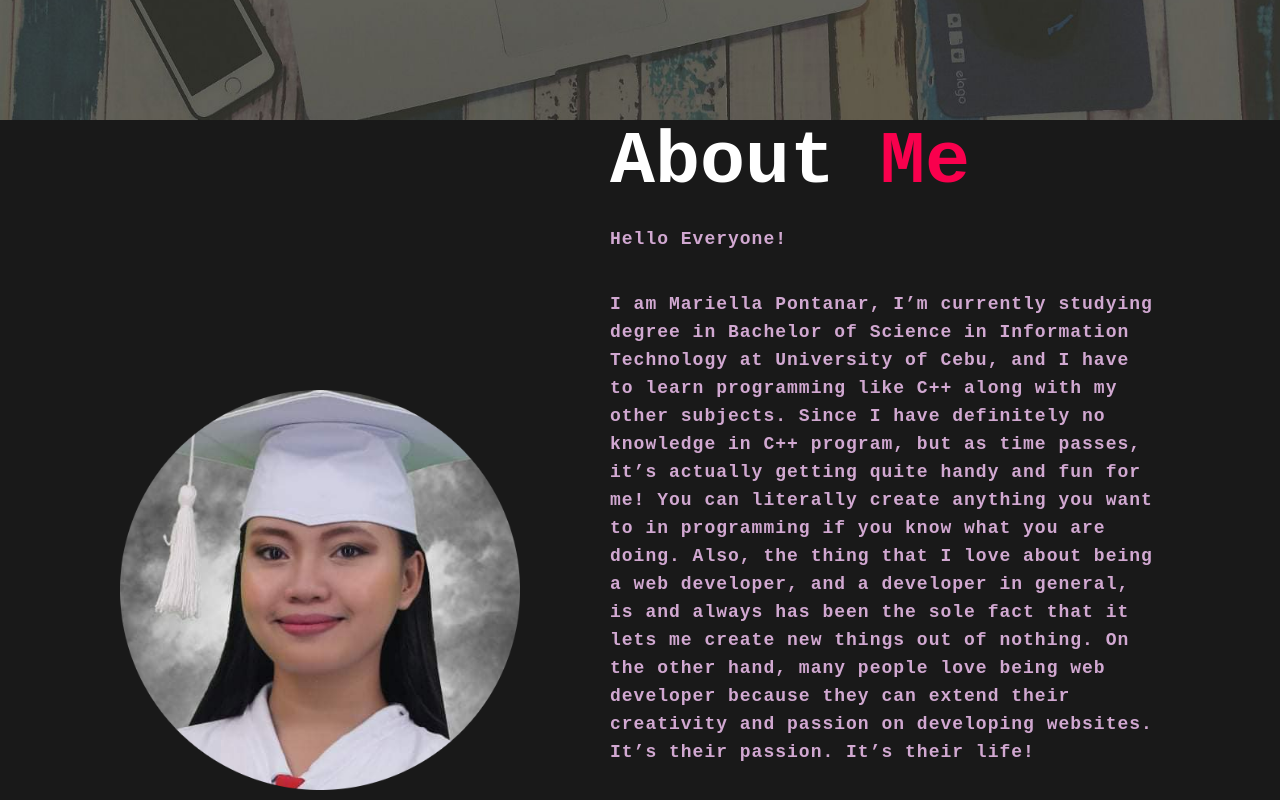
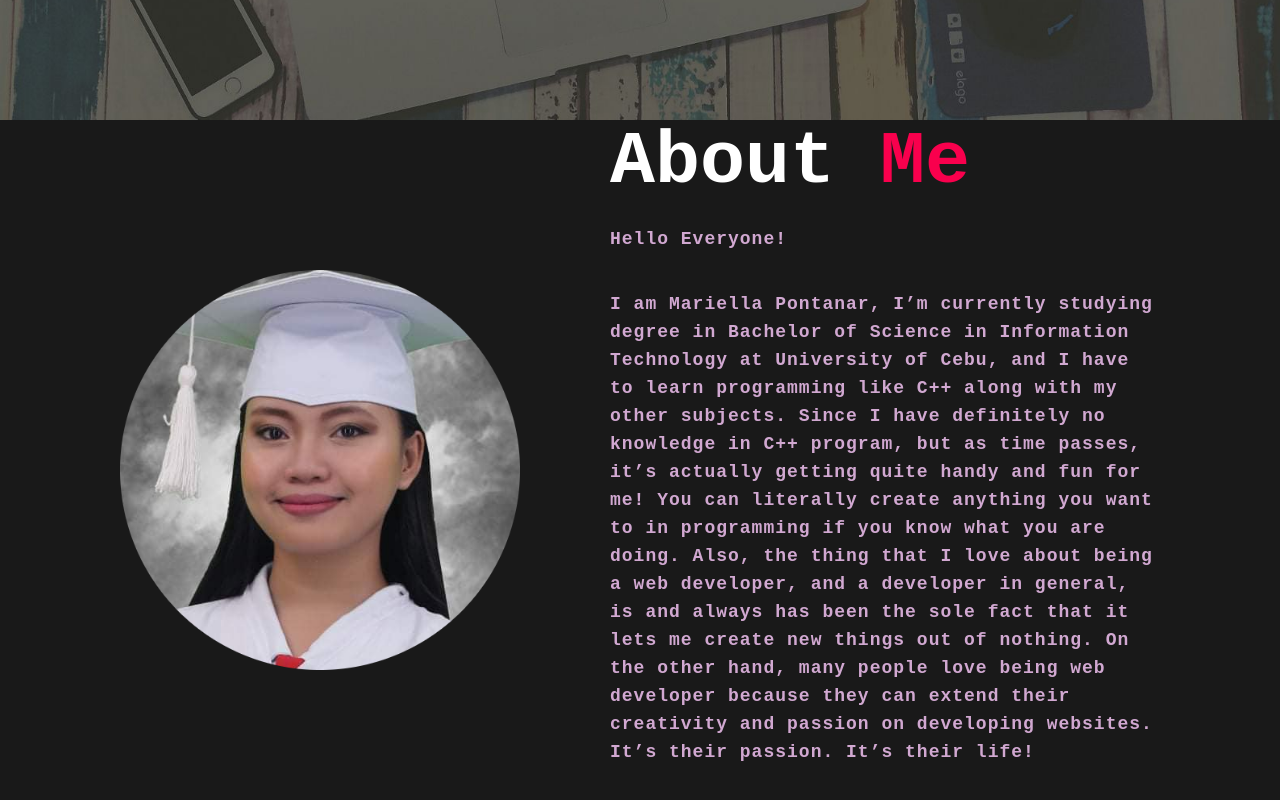
Before and after one commit to MariellaPontanar/mariellapontanar.github.io, a plain HTML site: page index.html in a window 1280 px wide. Shown: the part 680-1480 px from the top of the page. Drawn offline with Linux system fonts and the light colour scheme.

Commit message:
fixed align profile pic.

```diff
--- a/css/styles.css
+++ b/css/styles.css
@@ -119,7 +119,7 @@ nav ul li a:hover:after{
 .about img {
     height:auto ;
     width: 400px;
-    margin-bottom: 100px;
+    margin-top: 150px;
 
 }
 .about-text{
@@ -135,7 +135,7 @@ nav ul li a:hover:after{
     max-width: 95%;
     margin: 0 auto;
     display: flex;
-    align-items: center;
+    align-items: flex-start;
     justify-content: space-around;
 }
 .about-text h2 {
```
